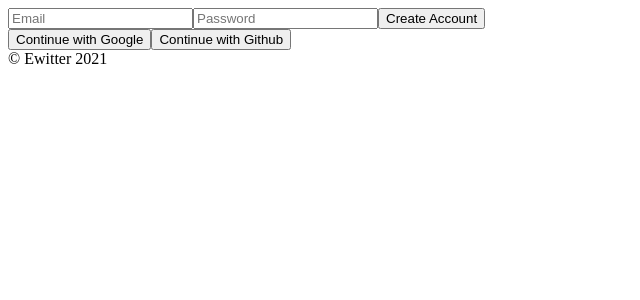
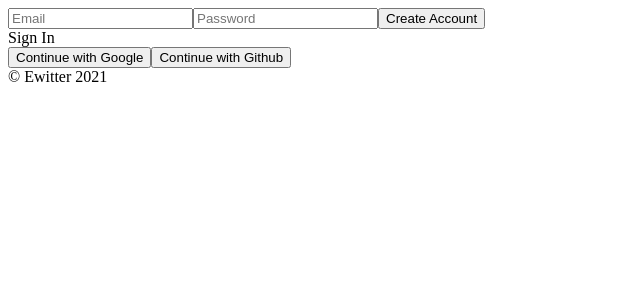
Before and after one commit to Enterprise09/ewitter, a React (Create React App) app: page /#/ in a window 1280 px wide. Shown: the top 300 px of the page, without its empty margins (0-640 px from the left). Built offline with nearby package versions, Linux system fonts and the light colour scheme; no server answers.

Commit message:
select page Sign-In or Create Account

```diff
--- a/src/routes/Auth.js
+++ b/src/routes/Auth.js
@@ -5,6 +5,7 @@ const Auth = () => {
   const [email, setEmail] = useState("");
   const [password, setPassword] = useState("");
   const [newAccount, setNewAccount] = useState(true);
+  const [error, setError] = useState("");
   const onChange = (event) => {
     const {
       target: { name, value },
@@ -29,9 +30,12 @@ const Auth = () => {
       }
       console.log(data);
     } catch (error) {
-      console.log(error);
+      setError(error.message);
     }
   };
+
+  const toggleAccount = () => setNewAccount((prev) => !prev);
+
   return (
     <div>
       <form onSubmit={onSubmit}>
@@ -51,8 +55,15 @@ const Auth = () => {
           value={password}
           onChange={onChange}
         />
-        <input type="submit" value={newAccount ? "Create Account" : "Log In"} />
+        <input
+          type="submit"
+          value={newAccount ? "Create Account" : "Sign In"}
+        />
+        {error}
       </form>
+      <span onClick={toggleAccount}>
+        {newAccount ? "Sign In" : "Create Account"}
+      </span>
       <div>
         <button>Continue with Google</button>
         <button>Continue with Github</button>
```
